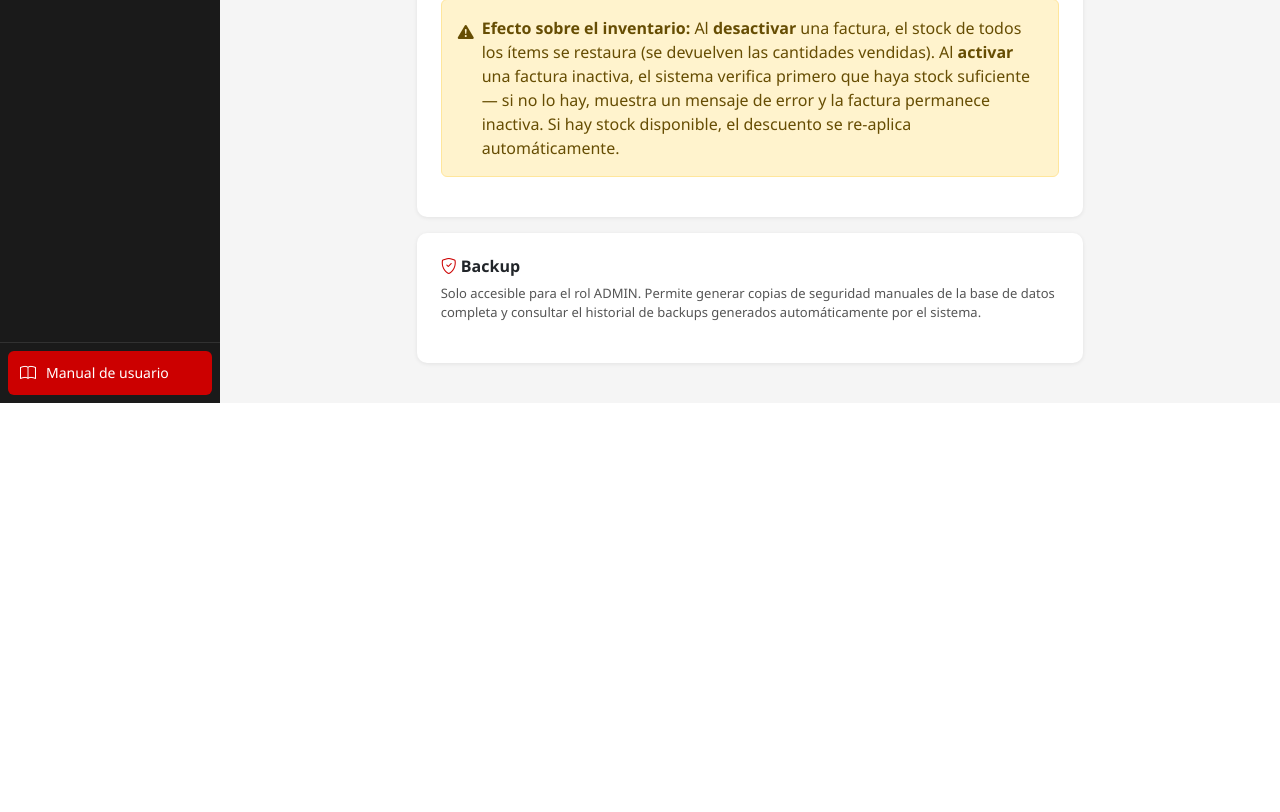
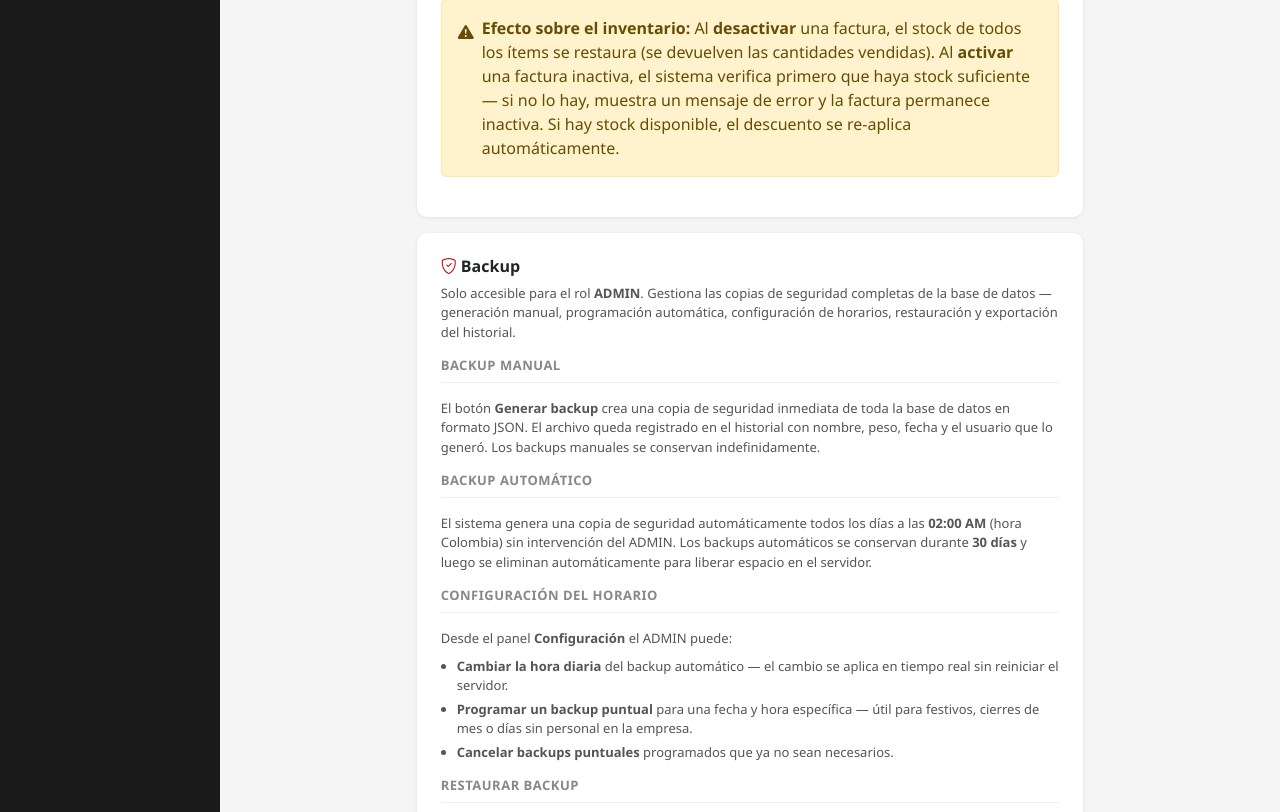
Before and after one commit to Misael-Padilla/solgases, a Django app: page /manual/ in a window 1280 px wide. Shown: the part 5688-6500 px from the top of the page. Before the commit the page ends 6091 px from the top, so only its background shows below. Run offline with Django 5.2, Linux system fonts and the light colour scheme; the visitor is signed in with stand-in values (Sample User, id 1).

Commit message:
feat(manual): seccion backup completa — automatico, configuracion, restauracion, Excel

```diff
--- a/templates/core/manual.html
+++ b/templates/core/manual.html
@@ -432,10 +432,70 @@
                 <h2 id="titulo-backup" class="h6 fw-bold mb-2">
                     <i class="bi bi-shield-check icono-acento"></i> Backup
                 </h2>
+                <p class="texto-descripcion mb-3">
+                    Solo accesible para el rol <strong>ADMIN</strong>. Gestiona las copias de
+                    seguridad completas de la base de datos — generación manual, programación
+                    automática, configuración de horarios, restauración y exportación del historial.
+                </p>
+
+                <h3 class="detalle-seccion-titulo">Backup manual</h3>
+                <p class="texto-descripcion mb-3">
+                    El botón <strong>Generar backup</strong> crea una copia de seguridad inmediata
+                    de toda la base de datos en formato JSON. El archivo queda registrado en el
+                    historial con nombre, peso, fecha y el usuario que lo generó.
+                    Los backups manuales se conservan indefinidamente.
+                </p>
+
+                <h3 class="detalle-seccion-titulo">Backup automático</h3>
+                <p class="texto-descripcion mb-3">
+                    El sistema genera una copia de seguridad automáticamente todos los días a las
+                    <strong>02:00 AM</strong> (hora Colombia) sin intervención del ADMIN.
+                    Los backups automáticos se conservan durante <strong>30 días</strong> y luego
+                    se eliminan automáticamente para liberar espacio en el servidor.
+                </p>
+
+                <h3 class="detalle-seccion-titulo">Configuración del horario</h3>
+                <p class="texto-descripcion mb-2">
+                    Desde el panel <strong>Configuración</strong> el ADMIN puede:
+                </p>
+                <ul class="texto-descripcion mb-3 ps-3">
+                    <li class="mb-1">
+                        <strong>Cambiar la hora diaria</strong> del backup automático — el cambio
+                        se aplica en tiempo real sin reiniciar el servidor.
+                    </li>
+                    <li class="mb-1">
+                        <strong>Programar un backup puntual</strong> para una fecha y hora
+                        específica — útil para festivos, cierres de mes o días sin personal en
+                        la empresa.
+                    </li>
+                    <li class="mb-1">
+                        <strong>Cancelar backups puntuales</strong> programados que ya no
+                        sean necesarios.
+                    </li>
+                </ul>
+
+                <h3 class="detalle-seccion-titulo">Restaurar backup</h3>
+                <p class="texto-descripcion mb-3">
+                    El ícono <i class="bi bi-arrow-counterclockwise icono-acento"></i> en la lista
+                    lleva a una pantalla de confirmación antes de ejecutar la restauración.
+                    El proceso reemplaza todos los datos actuales con los del backup seleccionado.
+                </p>
+                <div class="alert alert-warning d-flex gap-2 mb-3" role="alert">
+                    <i class="bi bi-exclamation-triangle-fill flex-shrink-0 mt-1"></i>
+                    <div>
+                        <strong>Operación crítica — no se puede deshacer:</strong>
+                        Al confirmar, todos los datos del sistema se reemplazan por los del
+                        backup elegido. Se recomienda generar un backup manual del estado
+                        actual antes de restaurar.
+                    </div>
+                </div>
+
+                <h3 class="detalle-seccion-titulo">Exportar Excel</h3>
                 <p class="texto-descripcion">
-                    Solo accesible para el rol ADMIN. Permite generar copias de seguridad
-                    manuales de la base de datos completa y consultar el historial de backups
-                    generados automáticamente por el sistema.
+                    El botón <strong>Exportar Excel</strong> descarga el historial completo de
+                    backups en formato .xlsx con logo, fecha de exportación y todos los
+                    registros — útil para auditoría y documentación del cumplimiento del
+                    procedimiento de respaldo.
                 </p>
             </div>
         </section>
```
